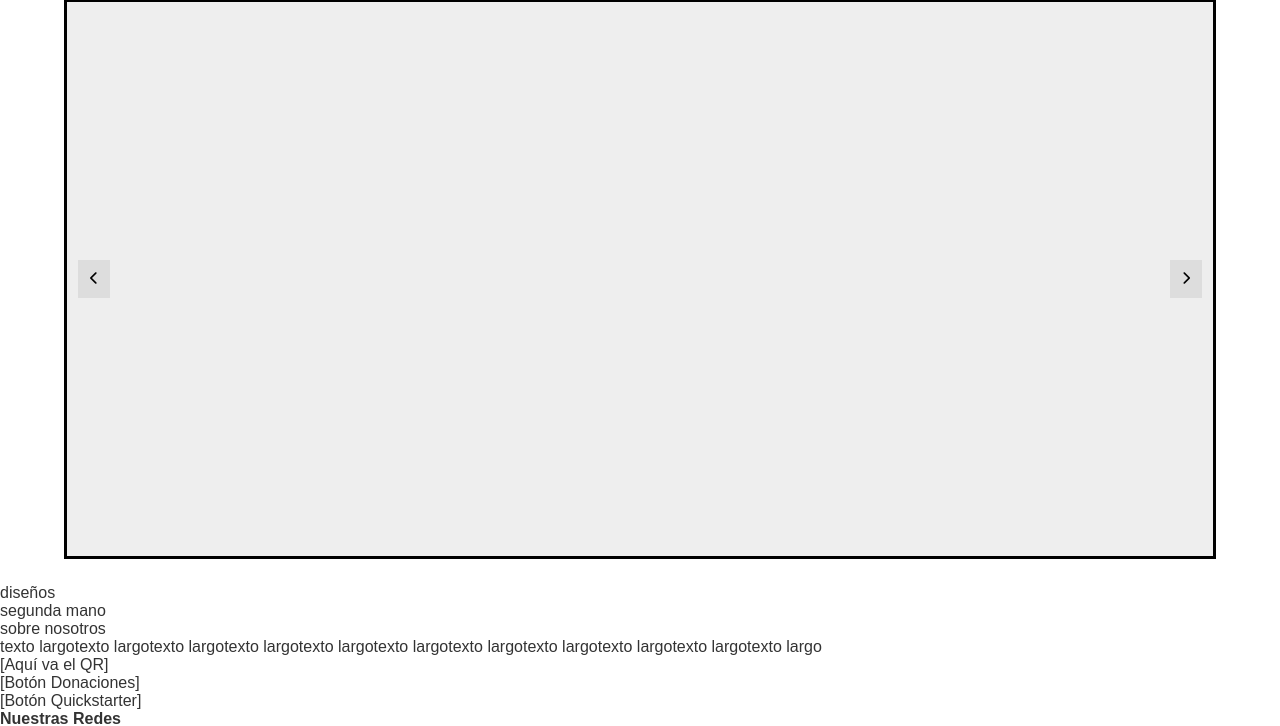
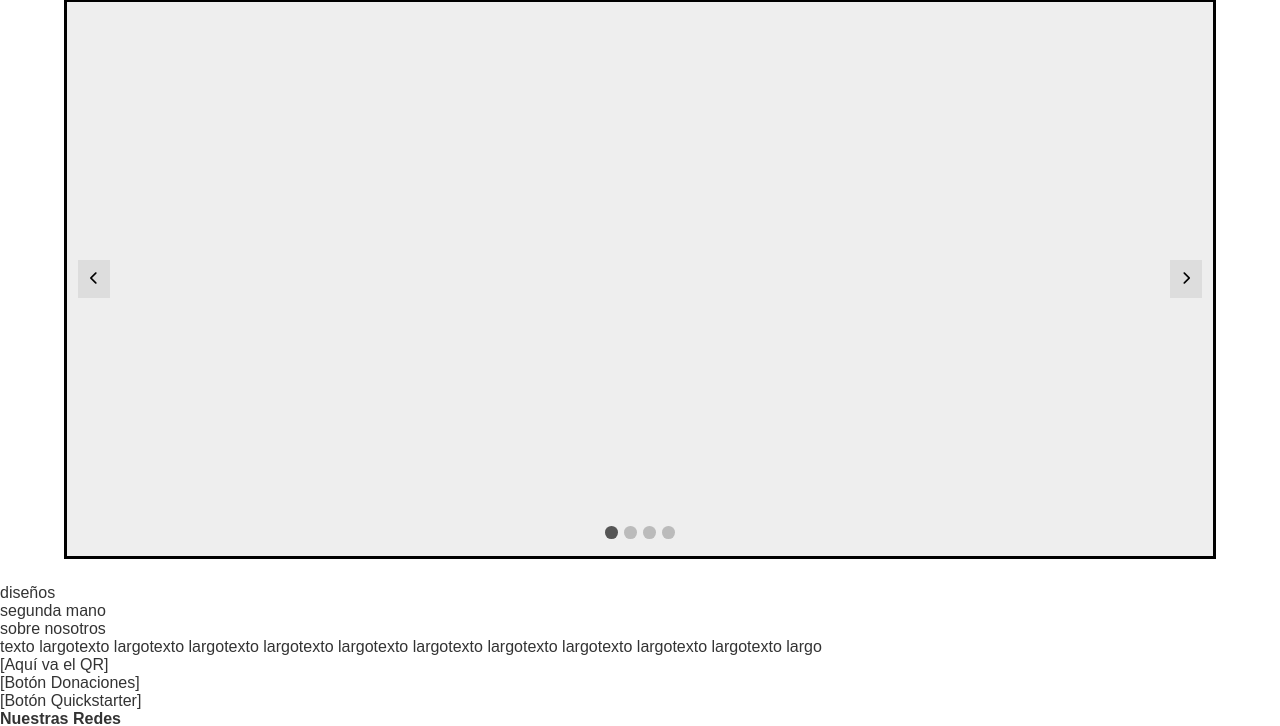
Before and after one commit to Matee0802/pagina_web_redes_2025, a PHP site: page / in a window 1280 px wide. Shown: the part 126-852 px from the top of the page. Run offline with PHP 8.4, Linux system fonts and the light colour scheme.

Commit message:
Dots del carousel

```diff
--- a/style.css
+++ b/style.css
@@ -123,3 +123,22 @@ nav li a:hover {
 .arrow.right {
   right: 1%;
 }
+/* Dots */
+.dots {
+  position: absolute;
+  bottom: 3%;
+  display: flex;
+  gap: 0.5vw;
+}
+
+.dot {
+  width: 1vw;
+  height: 1vw;
+  background: #bbb;
+  border-radius: 50%;
+  display: inline-block;
+}
+
+.dot.active {
+  background: #555;
+}
```
